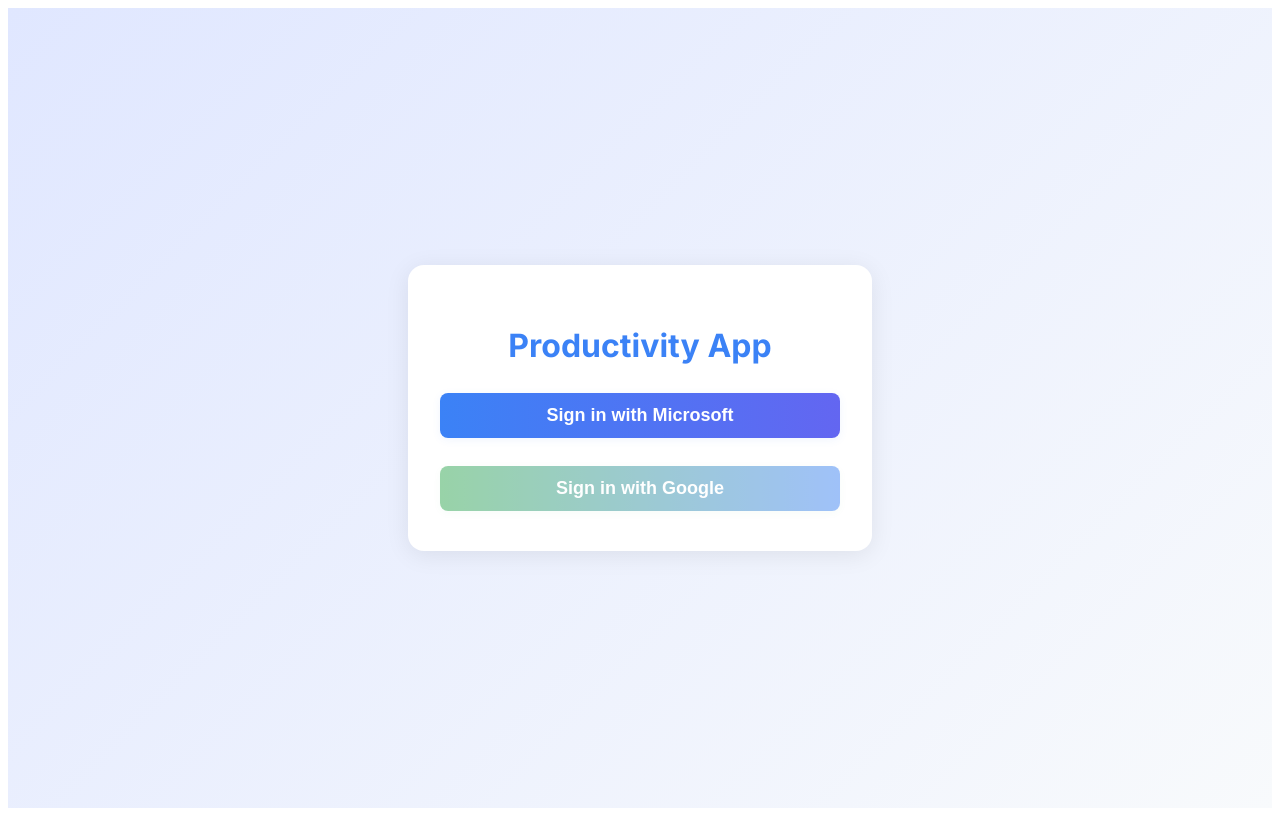
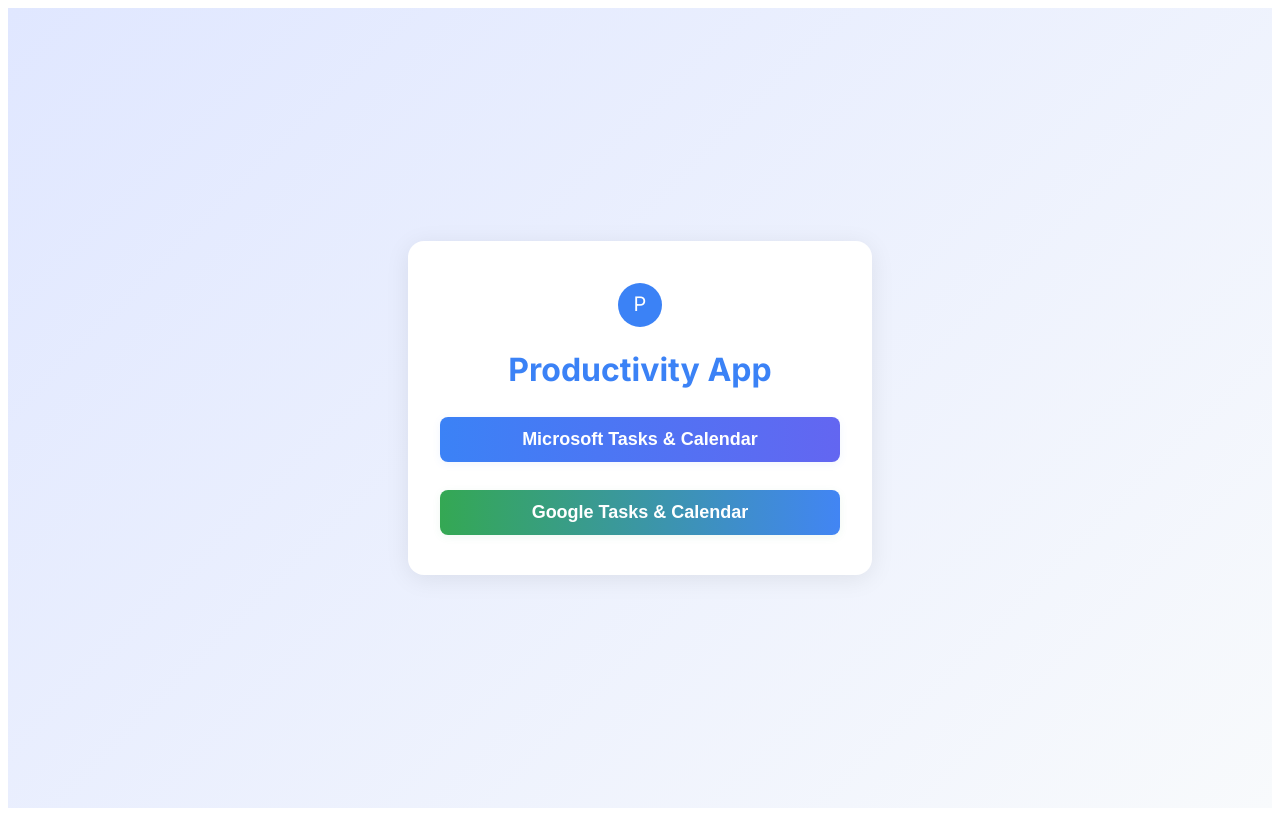
Before and after one commit to akrishnan77/productivity-app, a React (Vite) app: page / in a window 1280 px wide. Built offline with nearby package versions, Linux system fonts and the light colour scheme.

Commit message:
Both MS & google work

```diff
--- a/package.json
+++ b/package.json
@@ -11,7 +11,8 @@
     "@azure/msal-browser": "^4.15.0",
     "@vitejs/plugin-react": "^4.6.0",
     "react": "^18.0.0",
-    "react-dom": "^18.0.0"
+    "react-dom": "^18.0.0",
+    "react-router-dom": "^7.7.1"
   },
   "devDependencies": {
     "vite": "^4.0.0"
--- a/src/App.jsx
+++ b/src/App.jsx
@@ -2,7 +2,9 @@
 // removed stray closing brace
 
 import { useEffect, useState } from "react";
+import React from "react";
 import { PublicClientApplication } from "@azure/msal-browser";
+import { useNavigate, Routes, Route } from "react-router-dom";
 
 // Add Google Fonts
 const fontLink = document.createElement('link');
@@ -51,28 +53,94 @@
   return date.toLocaleTimeString([], { hour: '2-digit', minute: '2-digit' });
 }
 
-function App() {
-  // Microsoft state
+
+function LandingPage() {
+  const navigate = useNavigate();
+  return (
+    <div style={{
+      minHeight: '100vh',
+      background: 'linear-gradient(135deg, #e0e7ff 0%, #f8fafc 100%)',
+      fontFamily: 'Inter, sans-serif',
+      display: 'flex',
+      flexDirection: 'column',
+      alignItems: 'center',
+      justifyContent: 'center',
+    }}>
+      <div style={{
+        background: '#fff',
+        boxShadow: '0 4px 24px rgba(0,0,0,0.08)',
+        borderRadius: 16,
+        padding: '2.5rem 2rem',
+        maxWidth: 400,
+        width: '100%',
+        textAlign: 'center',
+      }}>
+        <div style={{ display: 'flex', justifyContent: 'center', marginBottom: 16 }}>
+          <button onClick={() => navigate('/')} style={{ background: 'none', border: 'none', cursor: 'pointer', padding: 0 }}>
+            <svg height="48" viewBox="0 0 48 48" width="48" style={{ verticalAlign: 'middle' }}>
+              <circle cx="24" cy="24" r="22" fill="#3b82f6" />
+              <text x="24" y="30" textAnchor="middle" fontSize="20" fill="#fff" fontFamily="Inter, sans-serif">P</text>
+            </svg>
+          </button>
+        </div>
+        <h1 style={{ fontWeight: 700, fontSize: 32, marginBottom: 16, color: '#3b82f6' }}>Productivity App</h1>
+        <div style={{ display: 'flex', flexDirection: 'column', gap: 16 }}>
+          <button
+            onClick={() => navigate('/microsoft')}
+            style={{
+              fontSize: 18,
+              padding: '12px 32px',
+              background: 'linear-gradient(90deg, #3b82f6 0%, #6366f1 100%)',
+              color: '#fff',
+              border: 'none',
+              borderRadius: 8,
+              fontWeight: 600,
+              cursor: 'pointer',
+              boxShadow: '0 2px 8px rgba(59,130,246,0.08)',
+              marginTop: 12,
+              transition: 'background 0.2s',
+            }}
+            onMouseOver={e => e.currentTarget.style.background = 'linear-gradient(90deg, #6366f1 0%, #3b82f6 100%)'}
+            onMouseOut={e => e.currentTarget.style.background = 'linear-gradient(90deg, #3b82f6 0%, #6366f1 100%)'}
+          >
+            Microsoft Tasks & Calendar
+          </button>
+          <button
+            onClick={() => navigate('/google')}
+            style={{
+              fontSize: 18,
+              padding: '12px 32px',
+              background: 'linear-gradient(90deg, #34a853 0%, #4285f4 100%)',
+              color: '#fff',
+              border: 'none',
+              borderRadius: 8,
+              fontWeight: 600,
+              cursor: 'pointer',
+              boxShadow: '0 2px 8px rgba(52,168,83,0.08)',
+              marginTop: 12,
+              transition: 'background 0.2s',
+            }}
+            onMouseOver={e => e.currentTarget.style.background = 'linear-gradient(90deg, #4285f4 0%, #34a853 100%)'}
+            onMouseOut={e => e.currentTarget.style.background = 'linear-gradient(90deg, #34a853 0%, #4285f4 100%)'}
+          >
+            Google Tasks & Calendar
+          </button>
+        </div>
+      </div>
+    </div>
+  );
+}
+
+
+function MicrosoftPage() {
   const [account, setAccount] = useState(null);
   const [msalReady, setMsalReady] = useState(false);
-
-  // Google state
-  const [googleReady, setGoogleReady] = useState(false);
-  const [googleUser, setGoogleUser] = useState(null);
-
-  // Shared state
   const [error, setError] = useState(null);
   const [tasks, setTasks] = useState([]);
   const [calendarEvents, setCalendarEvents] = useState([]);
   const [loading, setLoading] = useState(false);
-  const [provider, setProvider] = useState(null); // "microsoft" or "google"
+  const navigate = useNavigate();
 
-  // Load Google Identity Services script
-  useEffect(() => {
-    loadGISScript(() => setGoogleReady(true));
-  }, []);
-
-  // Microsoft login
   useEffect(() => {
     let isMounted = true;
     async function initMsal() {
@@ -83,6 +151,7 @@
         const response = await msalInstance.handleRedirectPromise();
         if (response && response.account) {
           setAccount(response.account);
+          navigate('/microsoft', { replace: true });
         }
       } catch (e) {}
       const currentAccounts = msalInstance.getAllAccounts();
@@ -93,7 +162,7 @@
     initMsal();
     return () => { isMounted = false; };
     // eslint-disable-next-line
-  }, []);
+  }, [navigate]);
 
   const loginMicrosoft = async () => {
     try {
@@ -104,50 +173,9 @@
     }
   };
 
-  // Google login using GIS popup
-  const loginGoogle = async () => {
-    setError(null);
-    setLoading(true);
-    try {
-      if (!window.google || !window.google.accounts || !window.google.accounts.oauth2) {
-        throw new Error("Google Identity Services not loaded");
-      }
-      window.google.accounts.oauth2.initTokenClient({
-        client_id: GOOGLE_CLIENT_ID,
-        scope: GOOGLE_SCOPES,
-        callback: async (tokenResponse) => {
-          if (!tokenResponse || !tokenResponse.access_token) {
-            setError("Google sign-in failed: No access token");
-            setLoading(false);
-            return;
-          }
-          // Fetch user info
-          const userInfoRes = await fetch("https://www.googleapis.com/oauth2/v3/userinfo", {
-            headers: { Authorization: `Bearer ${tokenResponse.access_token}` },
-          });
-          const userInfo = await userInfoRes.json();
-          setGoogleUser({
-            ...userInfo,
-            accessToken: tokenResponse.access_token,
-          });
-          setProvider("google");
-          setLoading(false);
-        },
-        error_callback: (err) => {
-          setError("Google sign-in failed: " + (err && err.error ? err.error : "Unknown error"));
-          setLoading(false);
-        },
-      }).requestAccessToken();
-    } catch (err) {
-      setError("Google sign-in failed: " + err.message);
-      setLoading(false);
-    }
-  };
-
-  // Fetch Microsoft data
   useEffect(() => {
     async function fetchData() {
-      if (!account || provider !== "microsoft") return;
+      if (!account) return;
       setLoading(true);
       setError(null);
       try {
@@ -157,19 +185,31 @@
         });
         const accessToken = tokenResponse.accessToken;
 
-        // Fetch tasks
-        const tasksRes = await fetch("https://graph.microsoft.com/v1.0/me/todo/lists/tasks/tasks", {
+        // Fetch task lists
+        const listsRes = await fetch("https://graph.microsoft.com/v1.0/me/todo/lists", {
           headers: { Authorization: `Bearer ${accessToken}` },
         });
         let tasksData = [];
+        if (listsRes.ok) {
+          const listsJson = await listsRes.json();
+          if (Array.isArray(listsJson.value) && listsJson.value.length > 0) {
+            // Fetch tasks from the first list
+            const firstListId = listsJson.value[0].id;
+            const tasksRes = await fetch(`https://graph.microsoft.com/v1.0/me/todo/lists/${firstListId}/tasks?$top=2`, {
+              headers: { Authorization: `Bearer ${accessToken}` },
+            });
             if (tasksRes.ok) {
-          const allTasks = await tasksRes.json();
-          tasksData = Array.isArray(allTasks.value) ? allTasks.value.slice(0, 2).map(t => ({
+              const tasksJson = await tasksRes.json();
+              if (Array.isArray(tasksJson.value)) {
+                tasksData = tasksJson.value.slice(0, 2).map(t => ({
                   id: t.id,
                   title: t.title,
                   description: t.body?.content || "",
                   completed: t.status === "completed"
-          })) : [];
+                }));
+              }
+            }
+          }
         }
 
         // Fetch calendar entries
@@ -196,12 +236,217 @@
       }
     }
     fetchData();
-  }, [account, provider]);
+  }, [account]);
 
-  // Fetch Google data using REST API
+  if (!msalReady || !account) {
+    return (
+      <div style={{
+        minHeight: '100vh',
+        background: 'linear-gradient(135deg, #e0e7ff 0%, #f8fafc 100%)',
+        fontFamily: 'Inter, sans-serif',
+        display: 'flex',
+        flexDirection: 'column',
+        alignItems: 'center',
+        justifyContent: 'center',
+      }}>
+        <div style={{
+          background: '#fff',
+          boxShadow: '0 4px 24px rgba(0,0,0,0.08)',
+          borderRadius: 16,
+          padding: '2.5rem 2rem',
+          maxWidth: 400,
+          width: '100%',
+          textAlign: 'center',
+        }}>
+          <h1 style={{ fontWeight: 700, fontSize: 32, marginBottom: 16, color: '#6366f1' }}>Microsoft Tasks & Calendar</h1>
+          <button
+            onClick={loginMicrosoft}
+            style={{
+              fontSize: 18,
+              padding: '12px 32px',
+              background: 'linear-gradient(90deg, #3b82f6 0%, #6366f1 100%)',
+              color: '#fff',
+              border: 'none',
+              borderRadius: 8,
+              fontWeight: 600,
+              cursor: 'pointer',
+              boxShadow: '0 2px 8px rgba(59,130,246,0.08)',
+              marginTop: 12,
+              transition: 'background 0.2s',
+            }}
+            onMouseOver={e => e.currentTarget.style.background = 'linear-gradient(90deg, #6366f1 0%, #3b82f6 100%)'}
+            onMouseOut={e => e.currentTarget.style.background = 'linear-gradient(90deg, #3b82f6 0%, #6366f1 100%)'}
+          >
+            Sign in with Microsoft
+          </button>
+          {error && <div style={{ color: '#ef4444', marginTop: 16, fontWeight: 500 }}>{error}</div>}
+        </div>
+      </div>
+    );
+  }
+
+  return (
+    <div style={{
+      minHeight: '100vh',
+      background: 'linear-gradient(135deg, #e0e7ff 0%, #f8fafc 100%)',
+      fontFamily: 'Inter, sans-serif',
+      padding: '0',
+    }}>
+      <header style={{
+        width: '100%',
+        background: '#6366f1',
+        color: '#fff',
+        padding: '1.5rem 0',
+        textAlign: 'center',
+        fontWeight: 700,
+        fontSize: 28,
+        letterSpacing: 1,
+        boxShadow: '0 2px 8px rgba(99,102,241,0.08)',
+        marginBottom: 32,
+      }}>
+        <div style={{ display: 'flex', alignItems: 'center', justifyContent: 'center' }}>
+          <button onClick={() => navigate('/')} style={{ background: 'none', border: 'none', cursor: 'pointer', marginRight: 12, padding: 0 }}>
+            <svg height="36" viewBox="0 0 48 48" width="36" style={{ verticalAlign: 'middle' }}>
+              <circle cx="24" cy="24" r="22" fill="#3b82f6" />
+              <text x="24" y="30" textAnchor="middle" fontSize="20" fill="#fff" fontFamily="Inter, sans-serif">P</text>
+            </svg>
+          </button>
+          <span>Microsoft Tasks & Calendar</span>
+        </div>
+      </header>
+      <main style={{
+        maxWidth: 600,
+        margin: '0 auto',
+        padding: '0 1rem',
+      }}>
+        <section style={{ marginBottom: 40 }}>
+          <h2 style={{ textAlign: 'center', fontWeight: 600, color: '#6366f1', marginBottom: 24, fontSize: 24 }}>
+            Your Top 2 Tasks
+          </h2>
+          {loading ? (
+            <div style={{ textAlign: 'center', color: '#64748b', fontSize: 18 }}>Loading tasks...</div>
+          ) : tasks.length === 0 ? (
+            <div style={{ textAlign: 'center', color: '#64748b', fontSize: 18 }}>No tasks found.</div>
+          ) : (
+            <div style={{ display: 'flex', gap: 24, flexWrap: 'wrap', justifyContent: 'center' }}>
+              {tasks.map((task) => (
+                <div key={task.id} style={{
+                  background: '#fff',
+                  boxShadow: '0 2px 12px rgba(59,130,246,0.08)',
+                  borderRadius: 12,
+                  padding: '1.5rem 1.25rem',
+                  minWidth: 240,
+                  maxWidth: 280,
+                  flex: '1 1 240px',
+                  marginBottom: 8,
+                  display: 'flex',
+                  flexDirection: 'column',
+                  alignItems: 'flex-start',
+                }}>
+                  <div style={{ fontWeight: 700, fontSize: 20, color: '#6366f1', marginBottom: 8 }}>{task.title}</div>
+                  <div style={{ color: '#64748b', marginBottom: 8 }}>{task.description}</div>
+                  <div style={{ fontWeight: 500, color: task.completed ? '#22c55e' : '#f59e42' }}>
+                    Status: {task.completed ? 'Completed' : 'Not Started'}
+                  </div>
+                </div>
+              ))}
+            </div>
+          )}
+        </section>
+        <section>
+          <h2 style={{ textAlign: 'center', fontWeight: 600, color: '#6366f1', marginBottom: 24, fontSize: 24 }}>
+            Your Next 2 Calendar Entries
+          </h2>
+          {loading ? (
+            <div style={{ textAlign: 'center', color: '#64748b', fontSize: 18 }}>Loading calendar entries...</div>
+          ) : calendarEvents.length === 0 ? (
+            <div style={{ textAlign: 'center', color: '#64748b', fontSize: 18 }}>No upcoming events.</div>
+          ) : (
+            <div style={{ display: 'flex', gap: 24, flexWrap: 'wrap', justifyContent: 'center' }}>
+              {calendarEvents.map((event) => (
+                <div key={event.id} style={{
+                  background: '#fff',
+                  boxShadow: '0 2px 12px rgba(99,102,241,0.08)',
+                  borderRadius: 12,
+                  padding: '1.5rem 1.25rem',
+                  minWidth: 240,
+                  maxWidth: 280,
+                  flex: '1 1 240px',
+                  marginBottom: 8,
+                  display: 'flex',
+                  flexDirection: 'column',
+                  alignItems: 'flex-start',
+                }}>
+                  <div style={{ fontWeight: 700, fontSize: 20, color: '#6366f1', marginBottom: 8 }}>{event.subject}</div>
+                  <div style={{ color: '#64748b', marginBottom: 8 }}>
+                    {formatTime(event.start)} - {formatTime(event.end)}
+                  </div>
+                  <div style={{ color: '#64748b', marginBottom: 8 }}>{event.location}</div>
+                </div>
+              ))}
+            </div>
+          )}
+        </section>
+        {error && <div style={{ color: '#ef4444', marginTop: 24, textAlign: 'center', fontWeight: 500 }}>{error}</div>}
+      </main>
+    </div>
+  );
+}
+
+
+function GooglePage() {
+  const [googleReady, setGoogleReady] = useState(false);
+  const [googleUser, setGoogleUser] = useState(null);
+  const [error, setError] = useState(null);
+  const [tasks, setTasks] = useState([]);
+  const [calendarEvents, setCalendarEvents] = useState([]);
+  const [loading, setLoading] = useState(false);
+
+  useEffect(() => {
+    loadGISScript(() => setGoogleReady(true));
+  }, []);
+
+  const loginGoogle = async () => {
+    setError(null);
+    setLoading(true);
+    try {
+      if (!window.google || !window.google.accounts || !window.google.accounts.oauth2) {
+        throw new Error("Google Identity Services not loaded");
+      }
+      window.google.accounts.oauth2.initTokenClient({
+        client_id: GOOGLE_CLIENT_ID,
+        scope: GOOGLE_SCOPES,
+        callback: async (tokenResponse) => {
+          if (!tokenResponse || !tokenResponse.access_token) {
+            setError("Google sign-in failed: No access token");
+            setLoading(false);
+            return;
+          }
+          // Fetch user info
+          const userInfoRes = await fetch("https://www.googleapis.com/oauth2/v3/userinfo", {
+            headers: { Authorization: `Bearer ${tokenResponse.access_token}` },
+          });
+          const userInfo = await userInfoRes.json();
+          setGoogleUser({
+            ...userInfo,
+            accessToken: tokenResponse.access_token,
+          });
+          setLoading(false);
+        },
+        error_callback: (err) => {
+          setError("Google sign-in failed: " + (err && err.error ? err.error : "Unknown error"));
+          setLoading(false);
+        },
+      }).requestAccessToken();
+    } catch (err) {
+      setError("Google sign-in failed: " + err.message);
+      setLoading(false);
+    }
+  };
+
   useEffect(() => {
     async function fetchGoogleData() {
-      if (!googleUser || provider !== "google") return;
+      if (!googleUser) return;
       setLoading(true);
       setError(null);
       try {
@@ -249,10 +494,9 @@
       }
     }
     fetchGoogleData();
-  }, [googleUser, provider]);
+  }, [googleUser]);
 
-  // Auth screen
-  if ((!msalReady && !googleReady) || (!account && !googleUser)) {
+  if (!googleReady || !googleUser) {
     return (
       <div style={{
         minHeight: '100vh',
@@ -272,30 +516,9 @@
           width: '100%',
           textAlign: 'center',
         }}>
-          <h1 style={{ fontWeight: 700, fontSize: 32, marginBottom: 16, color: '#3b82f6' }}>Productivity App</h1>
-          <div style={{ display: 'flex', flexDirection: 'column', gap: 16 }}>
+          <h1 style={{ fontWeight: 700, fontSize: 32, marginBottom: 16, color: '#4285f4' }}>Google Tasks & Calendar</h1>
           <button
-              onClick={() => { setProvider("microsoft"); loginMicrosoft(); }}
-              style={{
-                fontSize: 18,
-                padding: '12px 32px',
-                background: 'linear-gradient(90deg, #3b82f6 0%, #6366f1 100%)',
-                color: '#fff',
-                border: 'none',
-                borderRadius: 8,
-                fontWeight: 600,
-                cursor: 'pointer',
-                boxShadow: '0 2px 8px rgba(59,130,246,0.08)',
-                marginTop: 12,
-                transition: 'background 0.2s',
-              }}
-              onMouseOver={e => e.currentTarget.style.background = 'linear-gradient(90deg, #6366f1 0%, #3b82f6 100%)'}
-              onMouseOut={e => e.currentTarget.style.background = 'linear-gradient(90deg, #3b82f6 0%, #6366f1 100%)'}
-            >
-              Sign in with Microsoft
-            </button>
-            <button
-                onClick={() => { setProvider("google"); loginGoogle(); }}
+            onClick={loginGoogle}
             disabled={!googleReady}
             style={{
               opacity: googleReady ? 1 : 0.5,
@@ -316,14 +539,12 @@
           >
             Sign in with Google
           </button>
-          </div>
           {error && <div style={{ color: '#ef4444', marginTop: 16, fontWeight: 500 }}>{error}</div>}
         </div>
       </div>
     );
   }
 
-  // Main UI
   return (
     <div style={{
       minHeight: '100vh',
@@ -333,19 +554,25 @@
     }}>
       <header style={{
         width: '100%',
-        background: provider === "google" ? "#4285f4" : "#6366f1",
+        background: '#4285f4',
         color: '#fff',
         padding: '1.5rem 0',
         textAlign: 'center',
         fontWeight: 700,
         fontSize: 28,
         letterSpacing: 1,
-        boxShadow: provider === "google"
-          ? '0 2px 8px rgba(66,133,244,0.08)'
-          : '0 2px 8px rgba(99,102,241,0.08)',
+        boxShadow: '0 2px 8px rgba(66,133,244,0.08)',
         marginBottom: 32,
       }}>
-        Productivity App
+        <div style={{ display: 'flex', alignItems: 'center', justifyContent: 'center' }}>
+          <button onClick={() => navigate('/')} style={{ background: 'none', border: 'none', cursor: 'pointer', marginRight: 12, padding: 0 }}>
+            <svg height="36" viewBox="0 0 48 48" width="36" style={{ verticalAlign: 'middle' }}>
+              <circle cx="24" cy="24" r="22" fill="#4285f4" />
+              <text x="24" y="30" textAnchor="middle" fontSize="20" fill="#fff" fontFamily="Inter, sans-serif">P</text>
+            </svg>
+          </button>
+          <span>Google Tasks & Calendar</span>
+        </div>
       </header>
       <main style={{
         maxWidth: 600,
@@ -353,7 +580,7 @@
         padding: '0 1rem',
       }}>
         <section style={{ marginBottom: 40 }}>
-          <h2 style={{ textAlign: 'center', fontWeight: 600, color: provider === "google" ? "#4285f4" : "#3b82f6", marginBottom: 24, fontSize: 24 }}>
+          <h2 style={{ textAlign: 'center', fontWeight: 600, color: '#4285f4', marginBottom: 24, fontSize: 24 }}>
             Your Top 2 Tasks
           </h2>
           {loading ? (
@@ -365,9 +592,7 @@
               {tasks.map((task) => (
                 <div key={task.id} style={{
                   background: '#fff',
-                  boxShadow: provider === "google"
-                    ? '0 2px 12px rgba(66,133,244,0.08)'
-                    : '0 2px 12px rgba(59,130,246,0.08)',
+                  boxShadow: '0 2px 12px rgba(66,133,244,0.08)',
                   borderRadius: 12,
                   padding: '1.5rem 1.25rem',
                   minWidth: 240,
@@ -378,7 +603,7 @@
                   flexDirection: 'column',
                   alignItems: 'flex-start',
                 }}>
-                  <div style={{ fontWeight: 700, fontSize: 20, color: provider === "google" ? "#4285f4" : "#6366f1", marginBottom: 8 }}>{task.title}</div>
+                  <div style={{ fontWeight: 700, fontSize: 20, color: '#4285f4', marginBottom: 8 }}>{task.title}</div>
                   <div style={{ color: '#64748b', marginBottom: 8 }}>{task.description}</div>
                   <div style={{ fontWeight: 500, color: task.completed ? '#22c55e' : '#f59e42' }}>
                     Status: {task.completed ? 'Completed' : 'Not Started'}
@@ -389,7 +614,7 @@
           )}
         </section>
         <section>
-          <h2 style={{ textAlign: 'center', fontWeight: 600, color: provider === "google" ? "#4285f4" : "#3b82f6", marginBottom: 24, fontSize: 24 }}>
+          <h2 style={{ textAlign: 'center', fontWeight: 600, color: '#4285f4', marginBottom: 24, fontSize: 24 }}>
             Your Next 2 Calendar Entries
           </h2>
           {loading ? (
@@ -401,9 +626,7 @@
               {calendarEvents.map((event) => (
                 <div key={event.id} style={{
                   background: '#fff',
-                  boxShadow: provider === "google"
-                    ? '0 2px 12px rgba(66,133,244,0.08)'
-                    : '0 2px 12px rgba(99,102,241,0.08)',
+                  boxShadow: '0 2px 12px rgba(66,133,244,0.08)',
                   borderRadius: 12,
                   padding: '1.5rem 1.25rem',
                   minWidth: 240,
@@ -414,7 +637,7 @@
                   flexDirection: 'column',
                   alignItems: 'flex-start',
                 }}>
-                  <div style={{ fontWeight: 700, fontSize: 20, color: provider === "google" ? "#4285f4" : "#6366f1", marginBottom: 8 }}>{event.subject}</div>
+                  <div style={{ fontWeight: 700, fontSize: 20, color: '#4285f4', marginBottom: 8 }}>{event.subject}</div>
                   <div style={{ color: '#64748b', marginBottom: 8 }}>
                     {formatTime(event.start)} - {formatTime(event.end)}
                   </div>
@@ -430,28 +653,29 @@
   );
 }
 
-const loginGoogle = async () => {
-  setError(null);
-  setLoading(true);
+
+function App() {
+  const navigate = useNavigate();
+  useEffect(() => {
+    async function checkMsalRedirect() {
+      await msalInstance.initialize();
       try {
-    if (!window.gapi) throw new Error("Google API not loaded");
-    console.log("Google API loaded, starting gapi.load");
-    window.gapi.load("client:auth2", async () => {
-      console.log("gapi.load callback fired");
-      await window.gapi.client.init({
-        clientId: GOOGLE_CLIENT_ID,
-        scope: GOOGLE_SCOPES,
-      });
-      const authInstance = window.gapi.auth2.getAuthInstance();
-      await authInstance.signIn();
-      const user = authInstance.currentUser.get();
-      setGoogleUser(user);
-      setProvider("google");
-      setLoading(false);
-    });
-  } catch (err) {
-    setError("Google sign-in failed: " + err.message);
-    setLoading(false);
+        const response = await msalInstance.handleRedirectPromise();
+        if (response && response.account) {
+          navigate('/microsoft', { replace: true });
         }
-};
+      } catch (e) {}
+    }
+    checkMsalRedirect();
+  }, [navigate]);
+
+  return (
+    <Routes>
+      <Route path="/" element={<LandingPage />} />
+      <Route path="/microsoft" element={<MicrosoftPage />} />
+      <Route path="/google" element={<GooglePage />} />
+    </Routes>
+  );
+}
+
 export default App;
--- a/src/main.jsx
+++ b/src/main.jsx
@@ -1,9 +1,14 @@
+
 import React from "react";
 import ReactDOM from "react-dom/client";
+import { BrowserRouter } from "react-router-dom";
 import App from "./App";
 
 ReactDOM.createRoot(document.getElementById("root")).render(
   <React.StrictMode>
-    <App />
+    <BrowserRouter>
+
+      <App />
+    </BrowserRouter>
   </React.StrictMode>
 );
```
Also changed, not shown: 3 other files (tests, documents, lock files or other folders). Lines whose indentation alone changed are shown as unchanged.
